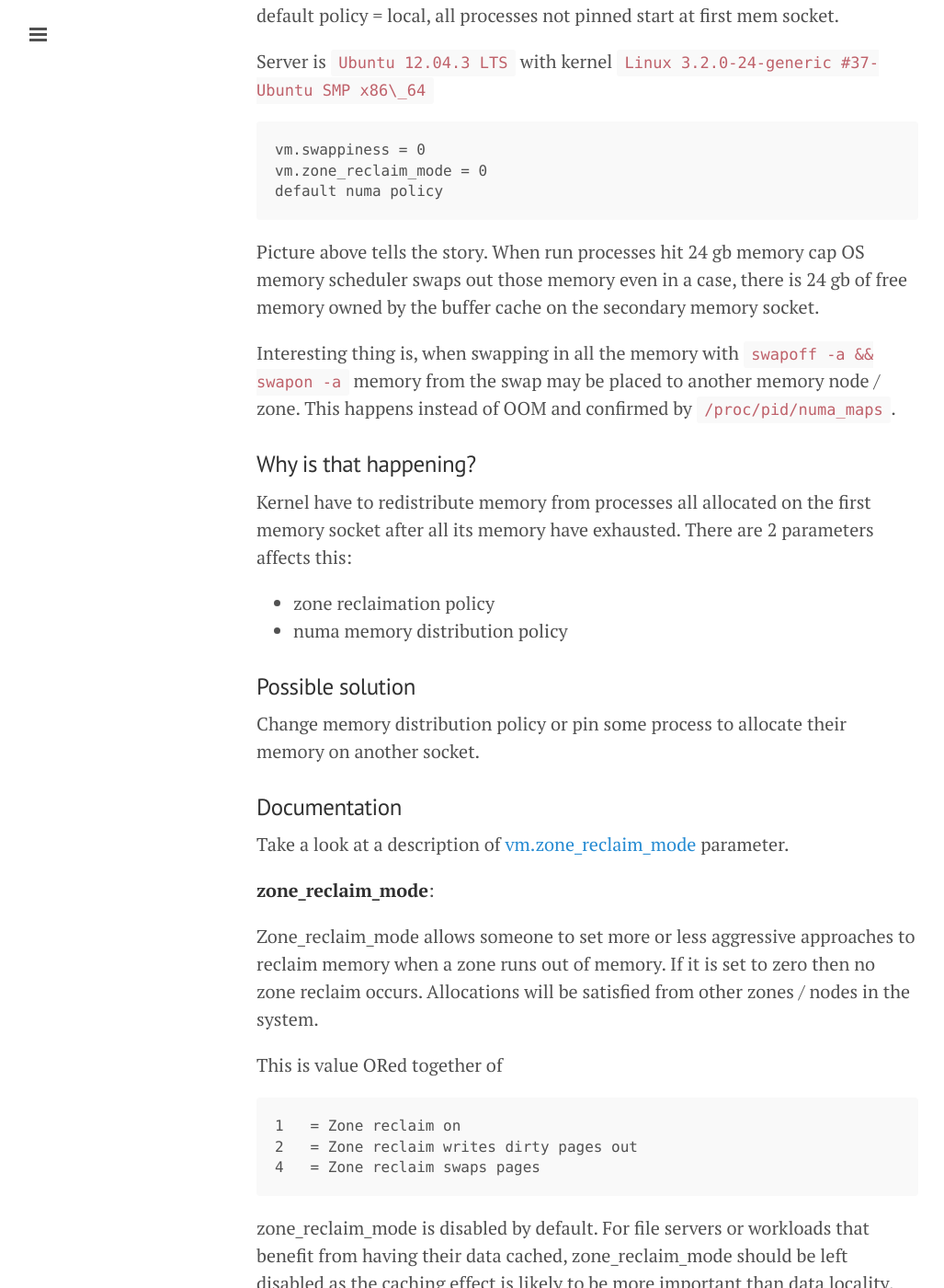
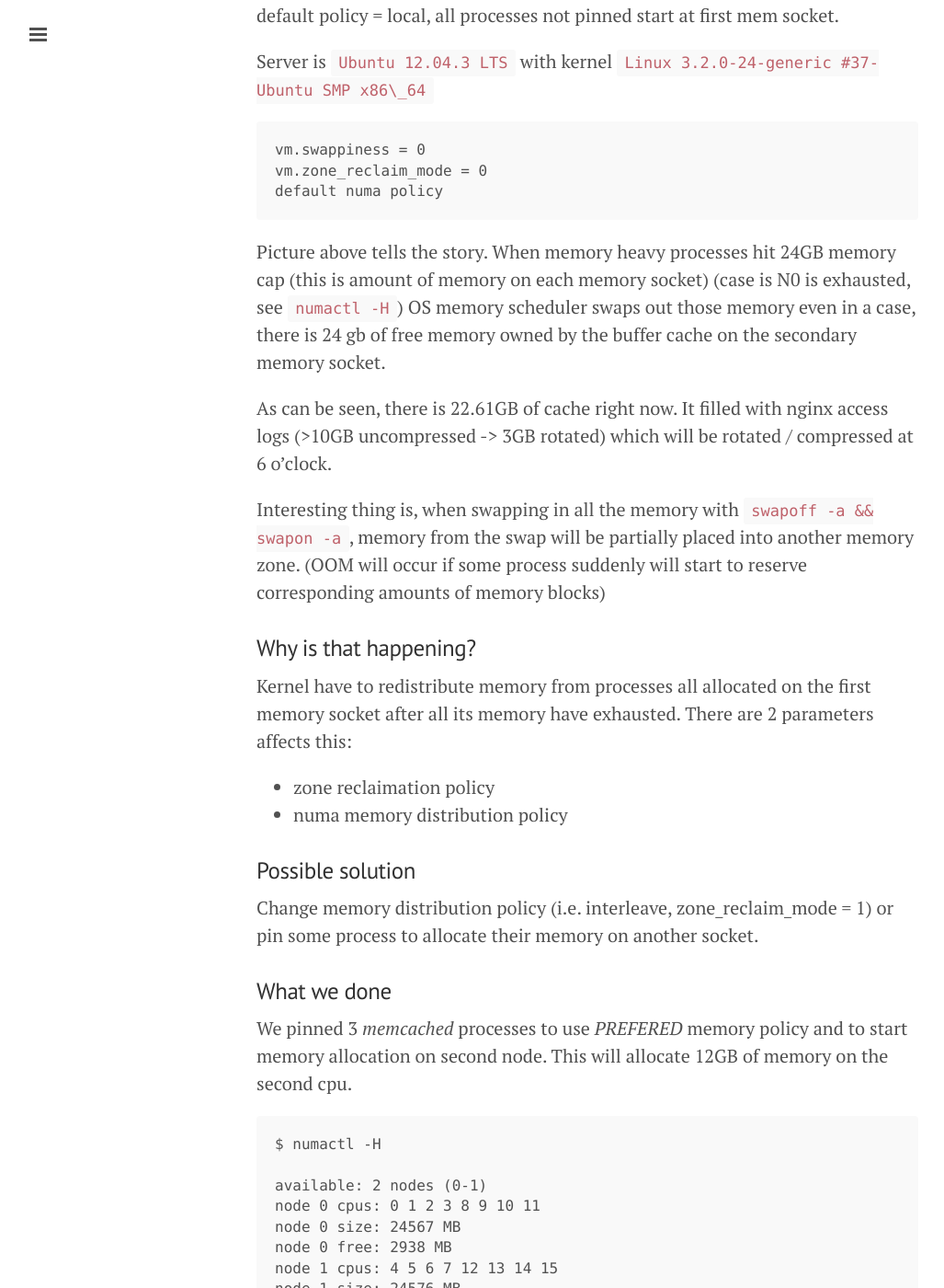
Before and after one commit to sitano/sitano.github.io, a Jekyll site: the page built from _posts/2014-08-20-numa-swap.md, in a window 1280 px wide and 1400 px high, scrolled down 864 px. Shown: the whole window at 92% size, without its empty margins (1-1028 px from the left). Built offline with Jekyll 4.4.1, drawn with Linux system fonts in a browser that asks for light colours; Markdown is read by kramdown in place of the engine named in the settings; comment, search, counter and statistics services are not loaded; some of the changed text lies outside the part shown.

Commit message:
what we done with memory

```diff
--- a/_posts/2014-08-20-numa-swap.md
+++ b/_posts/2014-08-20-numa-swap.md
@@ -7,9 +7,9 @@
 
 ![]({{ Site.url }}/public/memory-zonerm0.png)
 
-Server has 3 _memcached_ instances installed for 3\*4gb = 12 gigs and
-2 _redis_ instances installed for 4 gigs + async saves through out fork syscall
-every 10-30 minutes + some other services installed. There is 48 gigs of memory in total.
+Server has 3 _memcached_ instances installed for 3\*4GB = 12GB and
+2 _redis_ instances installed for 4GB + async saves through out fork syscall
+every 10-30 minutes + some other services installed. There are 48GB of memory in total.
 
 It’s NUMA architecture, 2 cpus => 2 mem banks, 10/21 memory bank access,
 default policy = local, all processes not pinned start at first mem socket.
@@ -20,13 +20,20 @@
     vm.zone_reclaim_mode = 0
     default numa policy
 
-Picture above tells the story. When run processes hit 24 gb memory cap
+Picture above tells the story. When memory heavy processes hit
+24GB memory cap (this is amount of memory on each memory socket)
+(case is N0 is exhausted, see `numactl -H`)
 OS memory scheduler swaps out those memory even in a case, there is 24 gb
 of free memory owned by the buffer cache on the secondary memory socket.
 
-Interesting thing is, when swapping in all the memory with `swapoff -a && swapon -a`
-memory from the swap may be placed to another memory node / zone. This
-happens instead of OOM and confirmed by `/proc/pid/numa_maps`.
+As can be seen, there is 22.61GB of cache right now. It filled with
+nginx access logs (>10GB uncompressed -> 3GB rotated) which will be
+rotated / compressed at 6 o’clock.
+
+Interesting thing is, when swapping in all the memory with `swapoff -a && swapon -a`,
+memory from the swap will be partially placed into another memory zone. (OOM
+will occur if some process suddenly will start to reserve corresponding
+amounts of memory blocks)
 
 ### Why is that happening?
 
@@ -39,8 +46,30 @@
 
 ### Possible solution
 
-Change memory distribution policy or pin some process to allocate their
-memory on another socket.
+Change memory distribution policy (i.e. interleave, zone\_reclaim\_mode = 1) or
+pin some process to allocate their memory on another socket.
+
+### What we done
+
+We pinned 3 _memcached_ processes to use _PREFERED_ memory policy and to start
+memory allocation on second node. This will allocate 12GB of memory on the
+second cpu.
+
+    $ numactl -H
+
+    available: 2 nodes (0-1)
+    node 0 cpus: 0 1 2 3 8 9 10 11
+    node 0 size: 24567 MB
+    node 0 free: 2938 MB
+    node 1 cpus: 4 5 6 7 12 13 14 15
+    node 1 size: 24576 MB
+    node 1 free: 11000 MB
+    node distances:
+    node   0   1
+      0:  10  21
+      1:  21  10
+
+    $ numactl --cpunodebind=1 --preferred=1 --touch -- memcached
 
 ### Documentation
 
```
